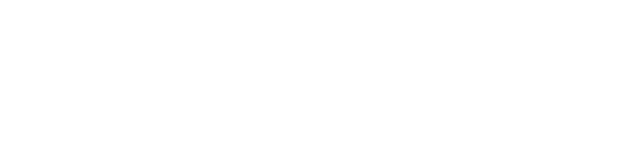
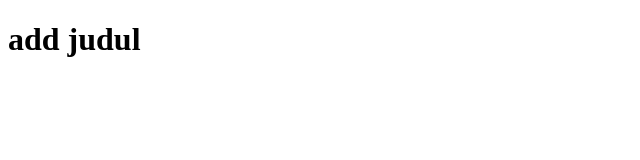
Before and after one commit to ihsannurrrr/repo-pertamaku, a plain HTML site: page index.html in a window 1280 px wide. Shown: the whole page, without its empty margins (0-640 px from the left). Drawn offline with Linux system fonts and the light colour scheme.

Commit message:
add title

```diff
--- a/index.html
+++ b/index.html
@@ -7,6 +7,6 @@
     <title>Document</title>
 </head>
 <body>
-
+    <h1>add judul</h1>
 </body>
 </html>
```
